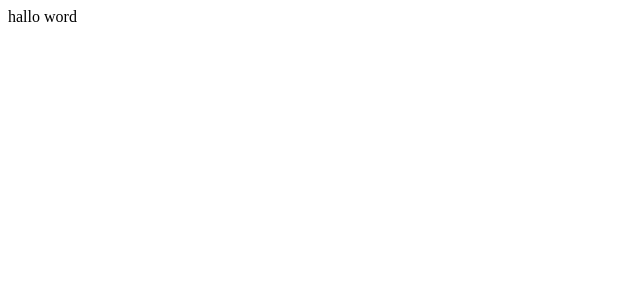
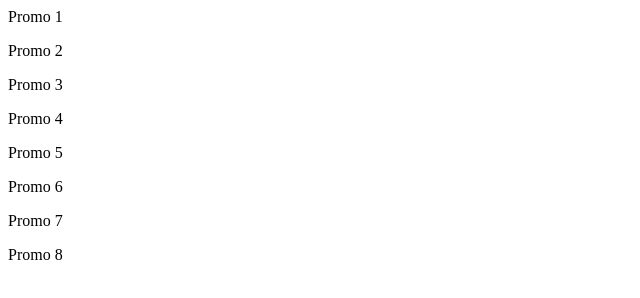
Before and after one commit to attoutlet/promo, a plain HTML site: page index.html in a window 1280 px wide. Shown: the whole page, without its empty margins (0-640 px from the left). Drawn offline with Linux system fonts and the light colour scheme.

Commit message:
Update index.html

```diff
--- a/index.html
+++ b/index.html
@@ -1 +1,19 @@
-hallo word
+<html>
+  <head>
+    <title>
+    </title>
+    <link rel='stylesheet' href='style.css'>
+  </head>
+  <body>
+    <slider>
+      <slide><p>Promo 1</p></slide>
+      <slide><p>Promo 2</p></slide>
+      <slide><p>Promo 3</p></slide>
+      <slide><p>Promo 4</p></slide>
+      <slide><p>Promo 5</p></slide>
+      <slide><p>Promo 6</p></slide>
+      <slide><p>Promo 7</p></slide>
+      <slide><p>Promo 8</p></slide>
+    </slider>
+  </body>
+</html>
```
